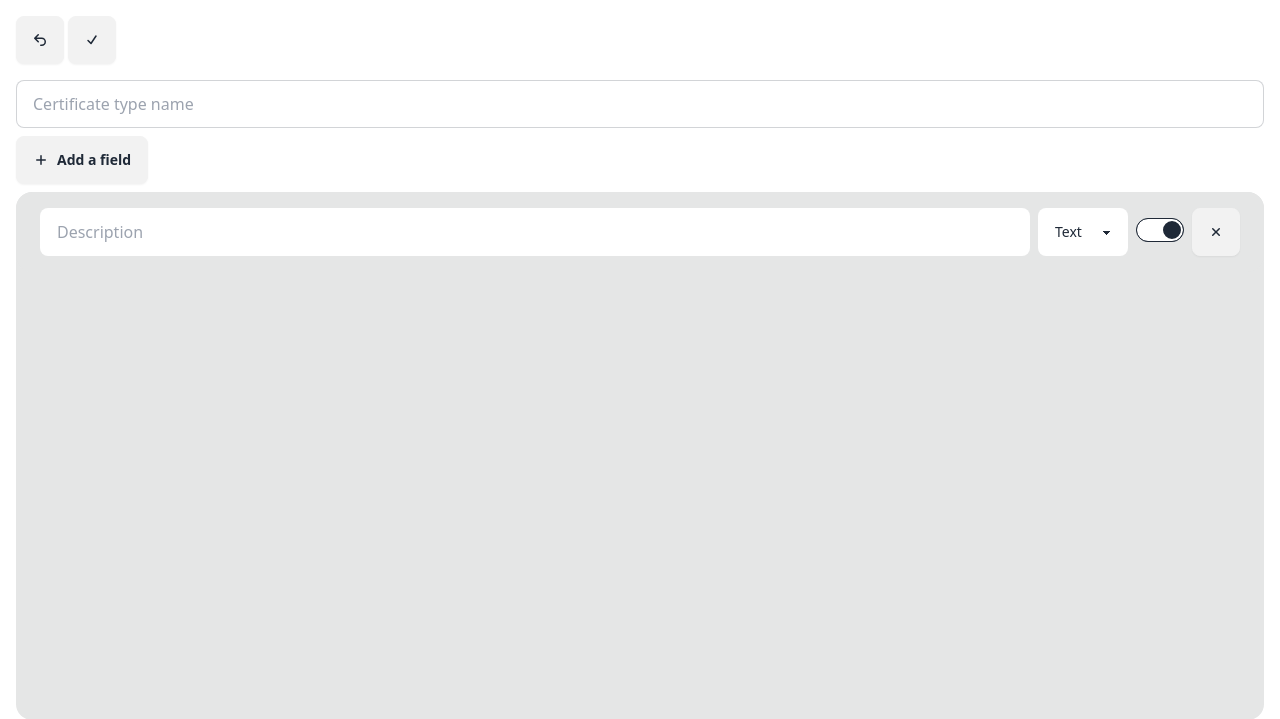
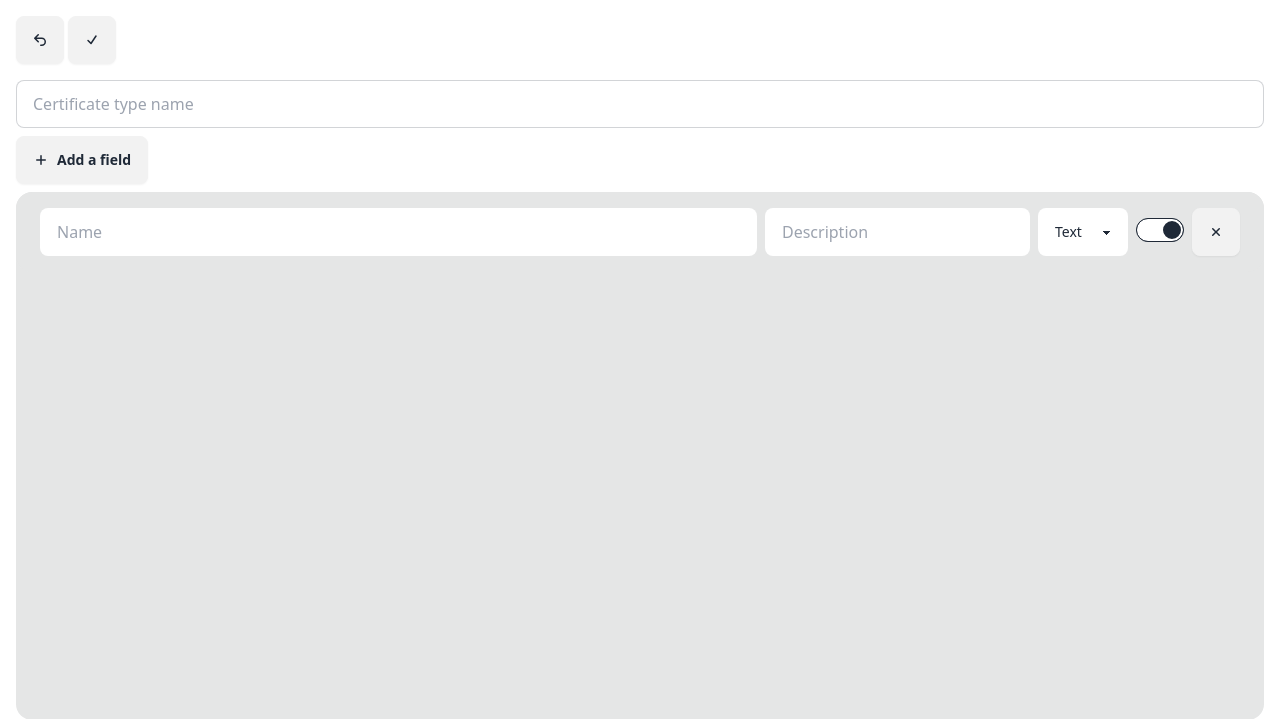
Before and after one commit to jaymandz/ecertify-cert-gen-poc, a Flask app: template templates/certificate-types/edit.html in a window 1280 px wide. Shown: the part 64-783 px from the top of the page. Run offline with Flask 3, Linux system fonts and the light colour scheme; the template is opened without the code that fills it, so the values that code supplies are empty; parts of the project's set-up code (start-up, migrations or seed data) failed here and were passed over; some libraries are stand-ins or nearby versions.

Commit message:
Integrated certificate type field names into existing code

```diff
--- a/blueprints/api/certificate_types.py
+++ b/blueprints/api/certificate_types.py
@@ -10,6 +10,7 @@ def dict_from_scalar(t): return {
     'fields': [
         {
             'id': f.id,
+            'name': f.name,
             'description': f.description,
             'value_type': f.value_type.value,
             'is_required': f.is_required,
--- a/blueprints/web/certificate_types.py
+++ b/blueprints/web/certificate_types.py
@@ -7,6 +7,7 @@ certificate_types_blueprint = Blueprint('certificate_types', __name__)
 
 def save_fields(t):
     field_ids = [ int(id) for id in request.form.getlist('field-ids') ]
+    field_names = request.form.getlist('field-names')
     field_descriptions = request.form.getlist('field-descriptions')
     field_value_types = request.form.getlist('field-value-types')
     field_required_flags = request.form.getlist('field-required-flags')
@@ -16,6 +17,7 @@ def save_fields(t):
         if field_statuses[index] == 'to-add':
             f = CertificateTypeField()
             f.certificate_type_id = t.id
+            f.name = field_names[index]
             f.description = field_descriptions[index]
             f.value_type = field_value_types[index]
 
@@ -26,6 +28,7 @@ def save_fields(t):
         elif field_statuses[index] == 'to-edit':
             f = db.get_or_404(CertificateTypeField, id)
             f.certificate_type_id = t.id
+            f.name = field_names[index]
             f.description = field_descriptions[index]
             f.value_type = field_value_types[index]
 
--- a/templates/certificate-types/base/create-edit.html
+++ b/templates/certificate-types/base/create-edit.html
@@ -43,11 +43,14 @@
 <ul class="bg-base-300 menu rounded-box" x-data="{ rows }">
 <template x-for="(row, index) in rows">
 <li>
-<div class="grid grid-cols-1 grid-rows-2 sm:grid-rows-1">
+<div class="grid grid-cols-1 grid-rows-3 sm:grid-rows-1">
 <input form="certificateTypeForm" name="field-ids" type="hidden"
   :value="row.id">
 <input form="certificateTypeForm" name="field-statuses" type="hidden"
   :value="row.status">
+<input required class="input" form="certificateTypeForm"
+  name="field-names" placeholder="Name" type="text"
+  :disabled="row.status == 'to-delete'" :value="row.name">
 <input required class="input" form="certificateTypeForm"
   name="field-descriptions" placeholder="Description" type="text"
   :disabled="row.status == 'to-delete'" :value="row.description">
@@ -87,6 +90,7 @@ let rows = Alpine.reactive([
     {% for field in certificateType.fields %}
     {
         id: {{ field.id }},
+        name: '{{ field.name }}',
         description: '{{ field.description }}',
         value_type: '{{ field.value_type.value }}',
         is_required: '{{ "true" if field.is_required else "" }}',
@@ -96,6 +100,7 @@ let rows = Alpine.reactive([
     {% else %}
     {
         id: 0,
+        name: '',
         description: '',
         value_type: 'text',
         is_required: '',
@@ -114,6 +119,7 @@ function addField(event)
 {
     rows.push({
         id: 0,
+        name: '',
         description: '',
         value_type: 'text',
         is_required: '',
```
